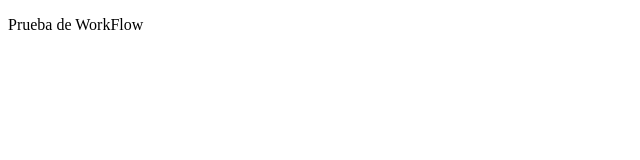
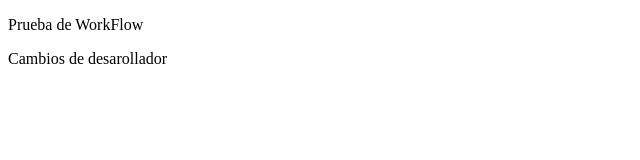
Before and after one commit to JoseGustavo117/Flujo-de-trabajo, a plain HTML site: page index.html in a window 1280 px wide. Shown: the whole page, without its empty margins (0-640 px from the left). Drawn offline with Linux system fonts and the light colour scheme.

Commit message:
Nuevos cambios

```diff
--- a/index.html
+++ b/index.html
@@ -8,5 +8,6 @@
 </head>
 <body>
     <p>Prueba de WorkFlow</p>
+    <p>Cambios de desarollador</p>
 </body>
 </html>
```
Also changed, not shown: main.css (added).
